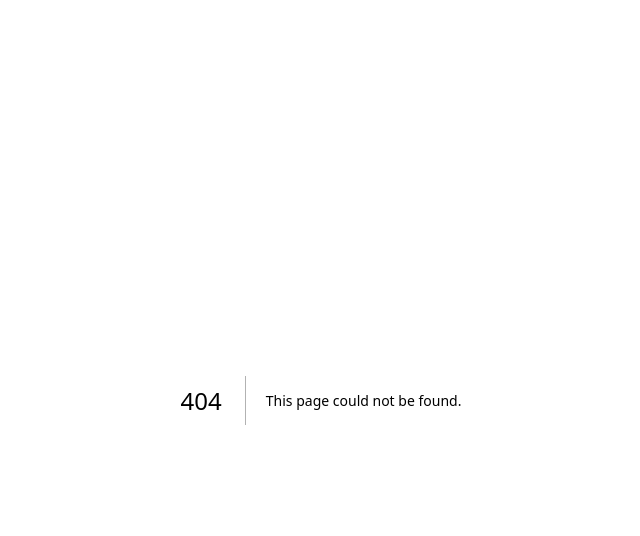
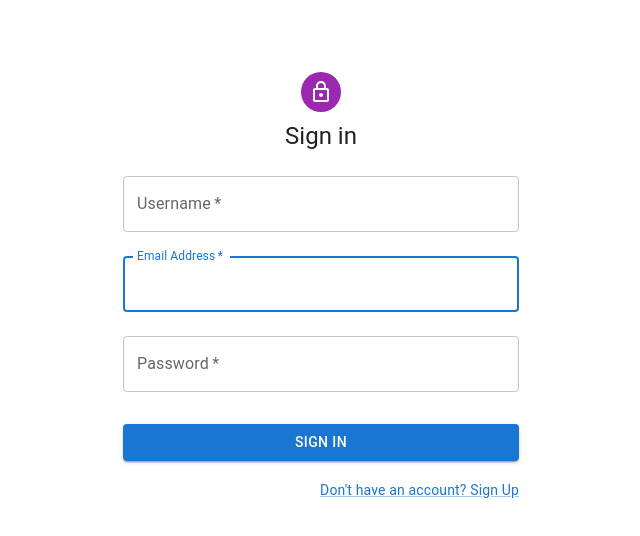
Before and after one commit to plzfday/oblivion, a Next.js app in the folder cortisol/: page /login in a window 1280 px wide. Before the commit this address had no page. Shown: the top 536 px of the page, without its empty margins (319-959 px from the left). Built offline with nearby package versions, Linux system fonts and the light colour scheme.

Commit message:
add login and register pages

```diff
--- /dev/null
+++ b/cortisol/src/app/components/LoginSystemBox.tsx
@@ -0,0 +1,31 @@
+import {Box, TextField} from "@mui/material";
+import Button from "@mui/material/Button";
+import Typography from "@mui/material/Typography";
+
+interface LoginSystemBoxProps {
+  isRegister: boolean;
+}
+
+export default function LoginSystemBox({isRegister}: LoginSystemBoxProps) {
+  return (
+        <Box border={1} borderColor="primary.main" p={2}
+             sx={{ display: 'flex', flexDirection: 'column', gap: '16px', width: '300px' }}>
+          <Box sx={{ display: 'flex', alignItems: 'center', gap: '16px', justifyContent: 'space-between' }}>
+            <Typography variant='h5'>Username</Typography>
+            <TextField sx={{width: '140px'}} label="Username" variant="outlined" />
+          </Box>
+          {isRegister &&
+              <Box sx={{ display: 'flex', alignItems: 'center', gap: '16px', justifyContent: 'space-between' }}>
+                <Typography variant='h5'>Email</Typography>
+                <TextField sx={{width: '140px'}} label="Email" variant="outlined" />
+              </Box>}
+          <Box sx={{ display: 'flex', alignItems: 'center', gap: '16px', justifyContent: 'space-between' }}>
+            <Typography variant='h5'>Password</Typography>
+            <TextField sx={{width: '140px'}} type="password" label="Password" variant="outlined" />
+          </Box>
+          <Button color="primary">
+            {isRegister ? "Register" : "Log In"}
+          </Button>
+        </Box>
+  )
+}
--- /dev/null
+++ b/cortisol/src/app/login/page.tsx
@@ -0,0 +1,129 @@
+'use client';
+
+// import LoginSystemBox from "@/app/components/LoginSystemBox";
+// import {Box} from "@mui/material";
+//
+// export default function Login() {
+//   return (
+//       <Box sx={{display: 'flex', justifyContent: 'center', alignItems: 'center', height: '100vh'}}>
+//         <LoginSystemBox isRegister={false}/>
+//       </Box>
+//   );
+// }
+
+import * as React from 'react';
+import Avatar from '@mui/material/Avatar';
+import Button from '@mui/material/Button';
+import CssBaseline from '@mui/material/CssBaseline';
+import TextField from '@mui/material/TextField';
+import FormControlLabel from '@mui/material/FormControlLabel';
+import Checkbox from '@mui/material/Checkbox';
+import Link from '@mui/material/Link';
+import Grid from '@mui/material/Grid';
+import Box from '@mui/material/Box';
+import LockOutlinedIcon from '@mui/icons-material/LockOutlined';
+import Typography from '@mui/material/Typography';
+import Container from '@mui/material/Container';
+import { createTheme, ThemeProvider } from '@mui/material/styles';
+
+function Copyright(props: any) {
+  return (
+      <Typography variant="body2" color="text.secondary" align="center" {...props}>
+        {'Copyright © '}
+        <Link color="inherit" href="https://mui.com/">
+          Your Website
+        </Link>{' '}
+        {new Date().getFullYear()}
+        {'.'}
+      </Typography>
+  );
+}
+
+// TODO remove, this demo shouldn't need to reset the theme.
+const defaultTheme = createTheme();
+
+export default function SignIn() {
+  const handleSubmit = (event: React.FormEvent<HTMLFormElement>) => {
+    event.preventDefault();
+    const data = new FormData(event.currentTarget);
+    console.log({
+      email: data.get('email'),
+      password: data.get('password'),
+    });
+  };
+
+  return (
+      <ThemeProvider theme={defaultTheme}>
+        <Container component="main" maxWidth="xs">
+          <CssBaseline />
+          <Box
+              sx={{
+                marginTop: 8,
+                display: 'flex',
+                flexDirection: 'column',
+                alignItems: 'center',
+              }}
+          >
+            <Avatar sx={{ m: 1, bgcolor: 'secondary.main' }}>
+              <LockOutlinedIcon />
+            </Avatar>
+            <Typography component="h1" variant="h5">
+              Sign in
+            </Typography>
+            <Box component="form" onSubmit={handleSubmit} noValidate sx={{ mt: 1 }}>
+              <TextField
+                  margin="normal"
+                  required
+                  fullWidth
+                  id="username"
+                  label="Username"
+                  name="username"
+                  autoFocus
+              />
+              <TextField
+                  margin="normal"
+                  required
+                  fullWidth
+                  id="email"
+                  label="Email Address"
+                  name="email"
+                  autoComplete="email"
+                  autoFocus
+              />
+              <TextField
+                  margin="normal"
+                  required
+                  fullWidth
+                  name="password"
+                  label="Password"
+                  type="password"
+                  id="password"
+                  autoComplete="current-password"
+              />
+              {/*<FormControlLabel*/}
+              {/*    control={<Checkbox value="remember" color="primary" />}*/}
+              {/*    label="Remember me"*/}
+              {/*/>*/}
+              <Button
+                  type="submit"
+                  fullWidth
+                  variant="contained"
+                  sx={{ mt: 3, mb: 2 }}
+              >
+                Sign In
+              </Button>
+              <Grid container>
+                <Grid item xs>
+                </Grid>
+                <Grid item>
+                  <Link href="#" variant="body2">
+                    {"Don't have an account? Sign Up"}
+                  </Link>
+                </Grid>
+              </Grid>
+            </Box>
+          </Box>
+        </Container>
+      </ThemeProvider>
+  );
+}
--- /dev/null
+++ b/cortisol/src/app/register/page.tsx
@@ -0,0 +1,12 @@
+'use client';
+
+import {Box} from "@mui/material";
+import LoginSystemBox from "@/app/components/LoginSystemBox";
+
+export default function Login() {
+  return (
+      <Box sx={{display: 'flex', justifyContent: 'center', alignItems: 'center', height: '100vh'}}>
+        <LoginSystemBox isRegister={true}/>
+      </Box>
+  );
+}
```
